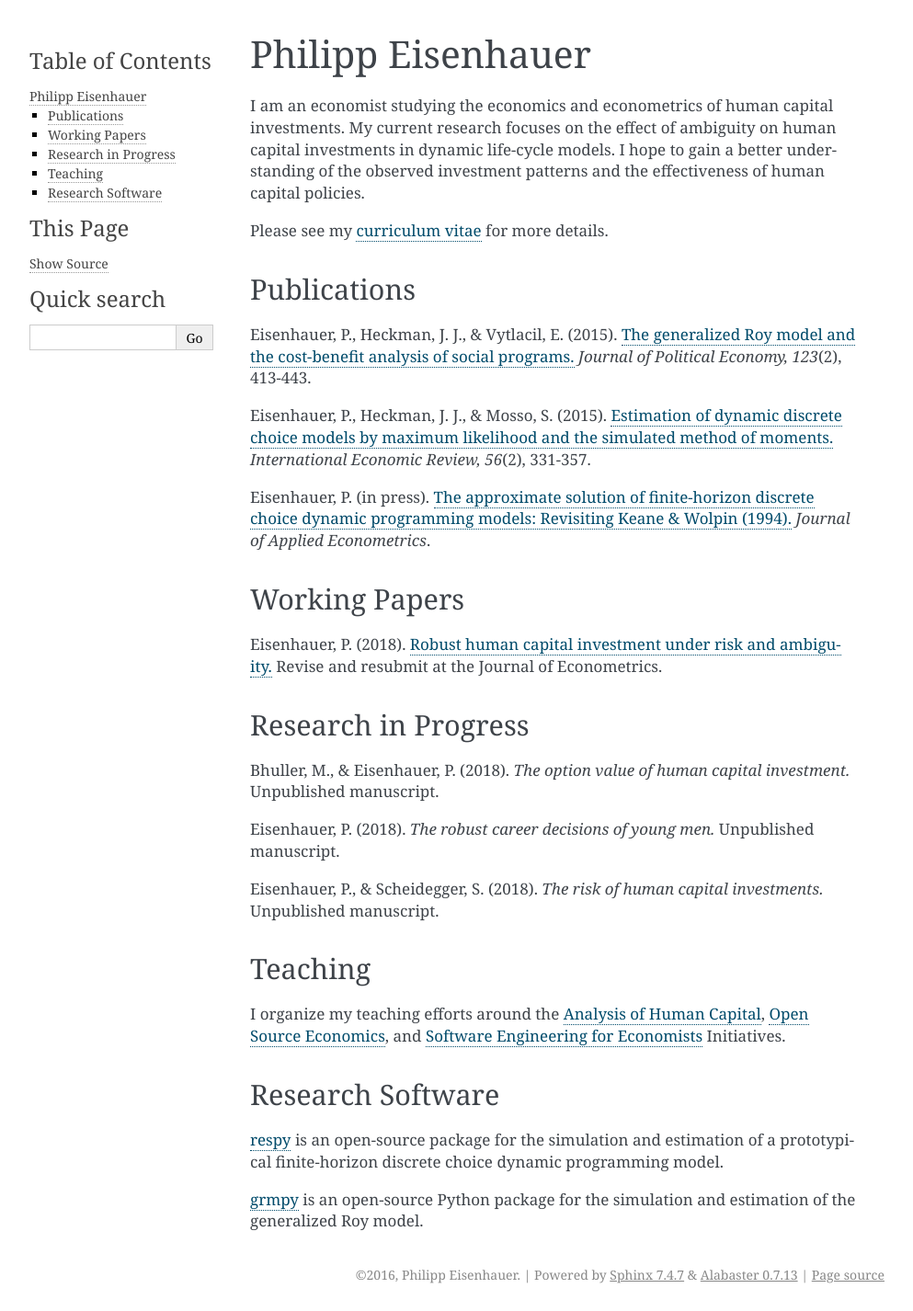
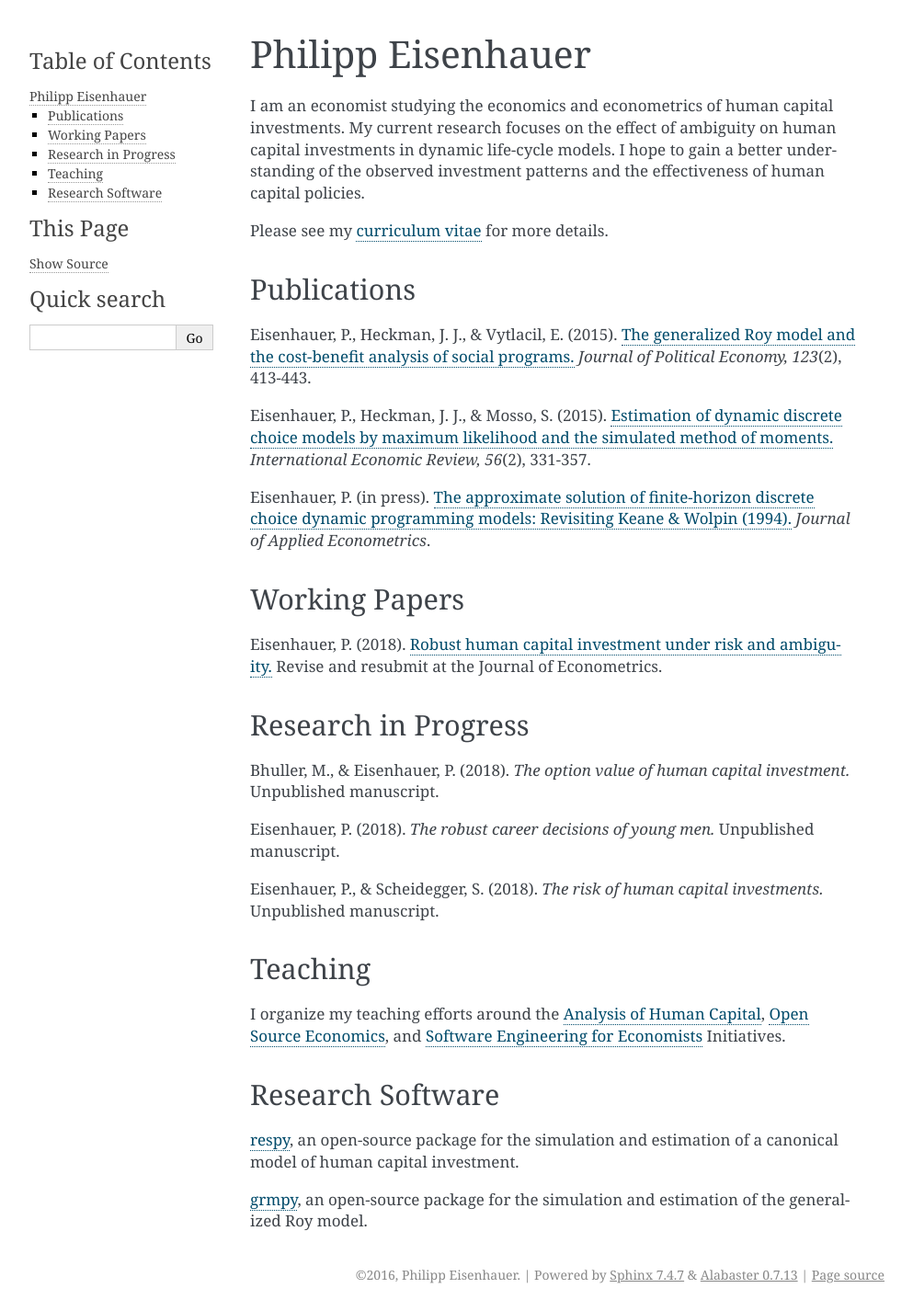
Before and after one commit to anhnguyendepocen/peisenha.github.io, a Sphinx documentation site: the page built from source/index.rst, in a window 1280 px wide. Shown: the whole page at 92% size, without its empty margins (148-1141 px from the left). Built offline with Sphinx 7.4.7, drawn with Linux system fonts in a browser that asks for light colours.

Commit message:
new description of software pacakges

```diff
--- a/source/index.rst
+++ b/source/index.rst
@@ -42,6 +42,6 @@ I organize my teaching efforts around the `Analysis of Human Capital <https://gi
 Research Software
 ^^^^^^^^^^^^^^^^^
 
-`respy <http://respy.readthedocs.io/en/latest/index.html>`_ is an open-source package for the simulation and estimation of a prototypical finite-horizon discrete choice dynamic programming model.
+`respy <http://respy.readthedocs.io/en/latest/index.html>`_, an open-source package for the simulation and estimation of a canonical model of human capital investment.
 
-`grmpy <http://grmpy.readthedocs.io/en/latest/index.html>`_ is an open-source Python package for the simulation and estimation of the generalized Roy model.
+`grmpy <http://grmpy.readthedocs.io/en/latest/index.html>`_, an open-source package for the simulation and estimation of the generalized Roy model.
```
Also changed, not shown: 12 other files.
